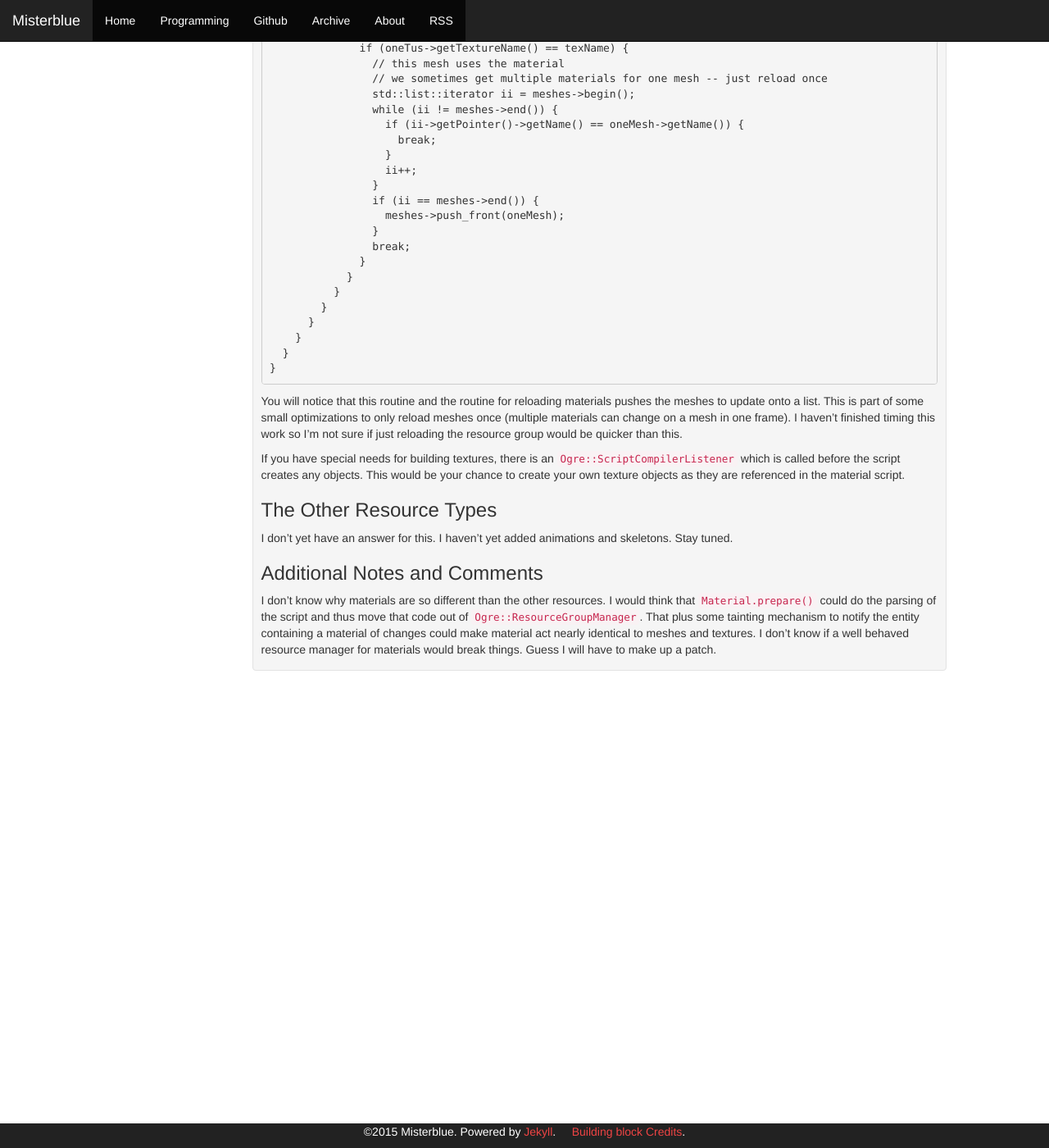
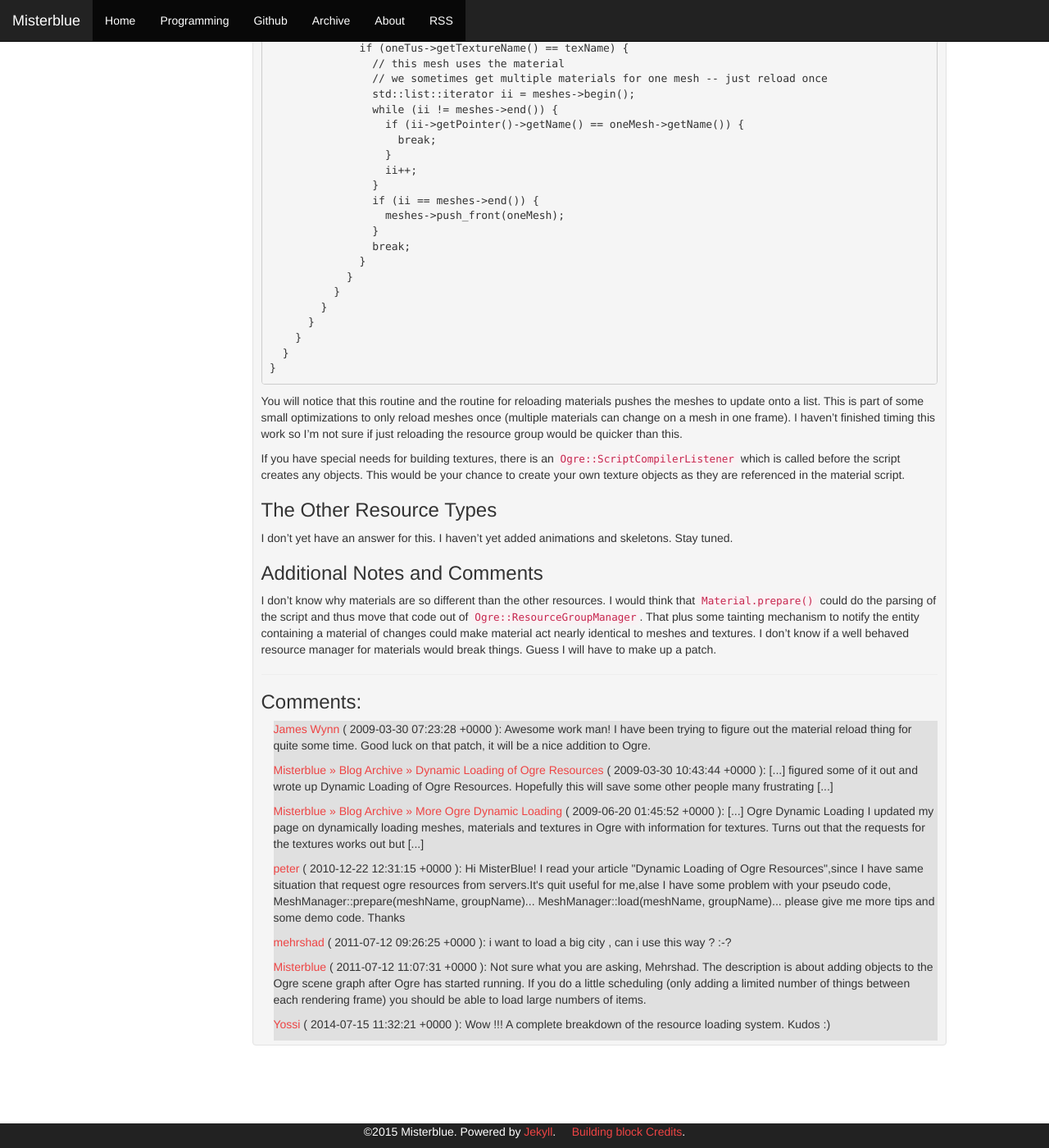
Before and after one commit to Misterblue/misterblue.github.io, a Jekyll site: the page built from programming/dynamic-ogre-resources/index.md, in a window 1280 px wide and 1400 px high, scrolled down 5786 px. Shown: the whole window at 82% size. Built offline with Jekyll 4.4.1, drawn with Linux system fonts in a browser that asks for light colours; Markdown is read by kramdown in place of the engine named in the settings; comment, search, counter and statistics services are not loaded.

Commit message:
Display imported comments in posts in a separate comment block. This is as opposed to the Discus comments for future posts. Added 'misterblue.css' for personal changes (used for comments). Restored comments to dynamic ogre post.

```diff
--- a/_includes/header.html
+++ b/_includes/header.html
@@ -9,6 +9,7 @@
     <script src="{{ site.baseurl }}/js/bootstrap.min.js"></script>
     <link href="{{ site.baseurl }}/css/bootstrap.min.css" rel="stylesheet">
     <link href="{{ site.baseurl }}/css/theme.css" rel="stylesheet">
+    <link href="{{ site.baseurl }}/css/misterblue.css" rel="stylesheet">
 </head>
 
 <body>
--- a/_layouts/post.html
+++ b/_layouts/post.html
@@ -16,6 +16,17 @@
             {{ content }}
             </div>
             {% if page.comments %}
+                <hr>
+                <h3>Comments:</h3>
+                {% for comment in page.comments %}
+                    <div class="mb-oldcomment">
+                        <span class="author">{{ comment.author }}</span>
+                        ( <span class="date">{{ comment.date }}</span> ):
+                        {{ comment.content }}
+                    </div>
+                {% endfor %}
+            {% endif %}
+            {% if page.commentable %}
             <div id="disqus_thread">
                 <noscript>Please enable JavaScript to view the <a href="http://disqus.com/?ref_noscript">comments powered by Disqus.</a></noscript>
                 <a href="http://disqus.com" class="dsq-brlink">comments powered by <span class="logo-disqus">Disqus</span></a>
--- /dev/null
+++ b/css/misterblue.css
@@ -0,0 +1,11 @@
+.mb-oldcomment {
+    background-color: #e0e0e0;
+    margin-left: 15px;
+    padding-bottom: 10px;
+}
+.mb-oldcommant author {
+    color: #fe5454;
+    font-weight: heavy;
+}
+.mb-oldcommant date {
+}
--- a/index.html
+++ b/index.html
@@ -7,7 +7,7 @@ layout: default
     <div class="article">
         <div class="well">
             <h1><a href="{{ site.baseurl}}{{ post.url }}">{{ post.date | date: "%b %-d, %Y" }} - {{ post.title }}</a></h1>
-            {% if site.comments == true and post.comments == true and site.disqus != '' %}
+            {% if site.commentable == true and post.comments == true and site.disqus != '' %}
               <p class="author"><a href="{{ site.baseurl }}{{ post.url }}/#disqus_thread">Comments</a></p>
             {% endif %}
             <div class="content">
--- a/programming/dynamic-ogre-resources/index.md
+++ b/programming/dynamic-ogre-resources/index.md
@@ -19,6 +19,63 @@ categories:
 - Programming
 - LookingGlass
 
+comments:
+- id: 2701
+  author: James Wynn
+  author_email: james@jameswynn.com
+  author_url: http://jameswynn.com
+  date: 2009-03-30 07:23:28
+  date_gmt: 2015-04-25 04:22:37
+  content: Awesome work man! I have been trying to figure out the material reload thing for quite some time. Good luck on that patch, it will be a nice addition to Ogre.
+- id: 2702
+  author: Misterblue &raquo; Blog Archive &raquo; Dynamic Loading of Ogre Resources
+  author_email:
+  author_url: http://misterblue.com/wwpp/archives/20090330-dynamic-loading-of-ogre-resources
+  date: 2009-03-30 10:43:44
+  date_gmt: 2015-04-25 04:22:37
+  content: '[...] figured some of it out and wrote up Dynamic Loading of Ogre Resources. Hopefully this will save some other people many frustrating [...]'
+- id: 2753
+  author: Misterblue &raquo; Blog Archive &raquo; More Ogre Dynamic Loading
+  author_email:
+  author_url: http://misterblue.com/wwpp/archives/20090620-more-ogre-dynamic-loading
+  date: 2009-06-20 01:45:52
+  date_gmt: 2015-04-25 04:22:37
+  content: '[...] Ogre Dynamic Loading  I updated my page on dynamically loading meshes, materials and textures in Ogre with information for textures. Turns out that the requests for the textures works out but [...]'
+- id: 4511
+  author: peter
+  author_email: yizhang88.net@gmail.com
+  author_url:
+  date: 2010-12-22 12:31:15
+  date_gmt: 2015-04-25 04:22:37
+  content: "Hi MisterBlue!\r\n    I read your article \"Dynamic Loading of Ogre Resources\",since I have same situation that request ogre resources from servers.It's quit useful for me,alse I have some problem with your pseudo code, \r\n             MeshManager::prepare(meshName, groupName)...\r\n             MeshManager::load(meshName, groupName)...\r\n    please give me more tips and some demo code.\r\n\r\n    Thanks"
+- id: 8067
+  author: mehrshad
+  author_email: mehrshad.NkNz@yahoo.com
+  author_url:
+  date: 2011-07-12 09:26:25
+  date_gmt: 2015-04-25 04:22:37
+  content: i want to load a big city , can i use this way ? :-?
+- id: 8079
+  author: Misterblue
+  author_email: misterblue@misterblue.com
+  author_url:
+  date: 2011-07-12 11:07:31
+  date_gmt: 2015-04-25 04:22:37
+  content: Not sure what you are asking, Mehrshad. The description is about adding objects to the Ogre scene graph after Ogre has started running. If you do a little scheduling (only adding a limited number of things between each rendering frame) you should be able to load large numbers of items.
+- id: 73019
+  author: Yossi
+  author_email: yossi.tokash@walla.com
+  author_url:
+  date: 2014-07-15 11:32:21
+  date_gmt: 2015-04-25 04:22:37
+  content: >-
+    Wow !!!
+
+    A complete breakdown of the resource loading system.
+
+
+
+    Kudos :)
 ---
 <h1>Dynamic Loading of Ogre Resources</h1>
 <blockquote>This article was written in March 2009 and relates to OGRE 1.6.1 [Shoggoth]. Maybe some of this is changed or improved in later versions. <strong>Updated 20090620</strong> with discussion and code on reloading of textures.</blockquote>
```
